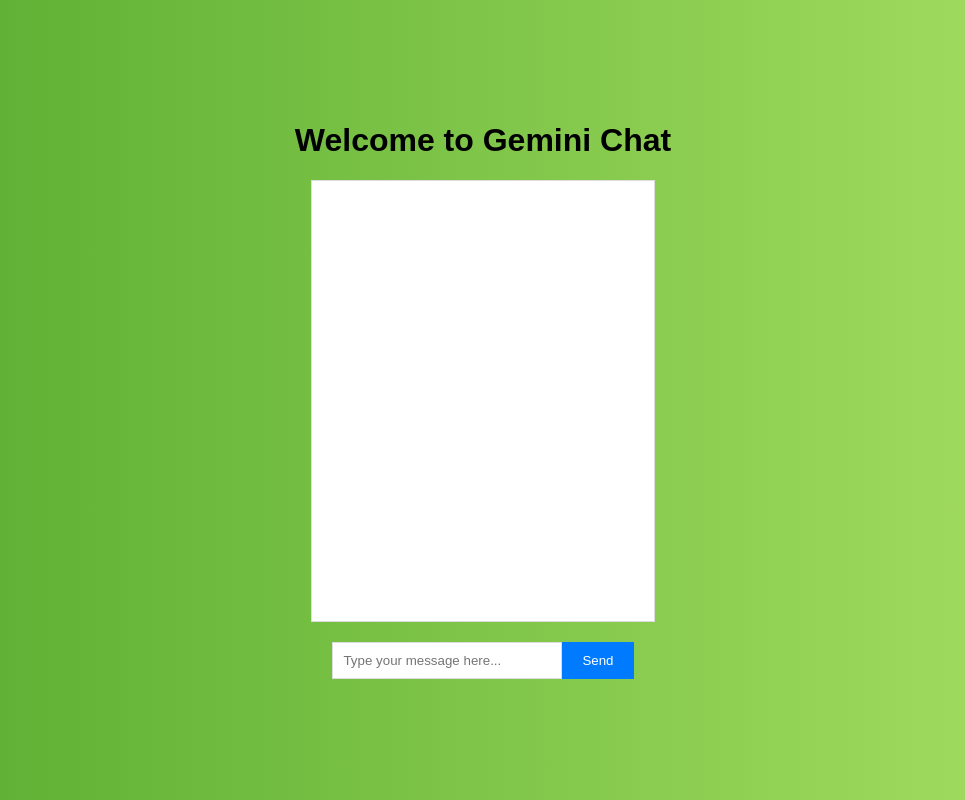
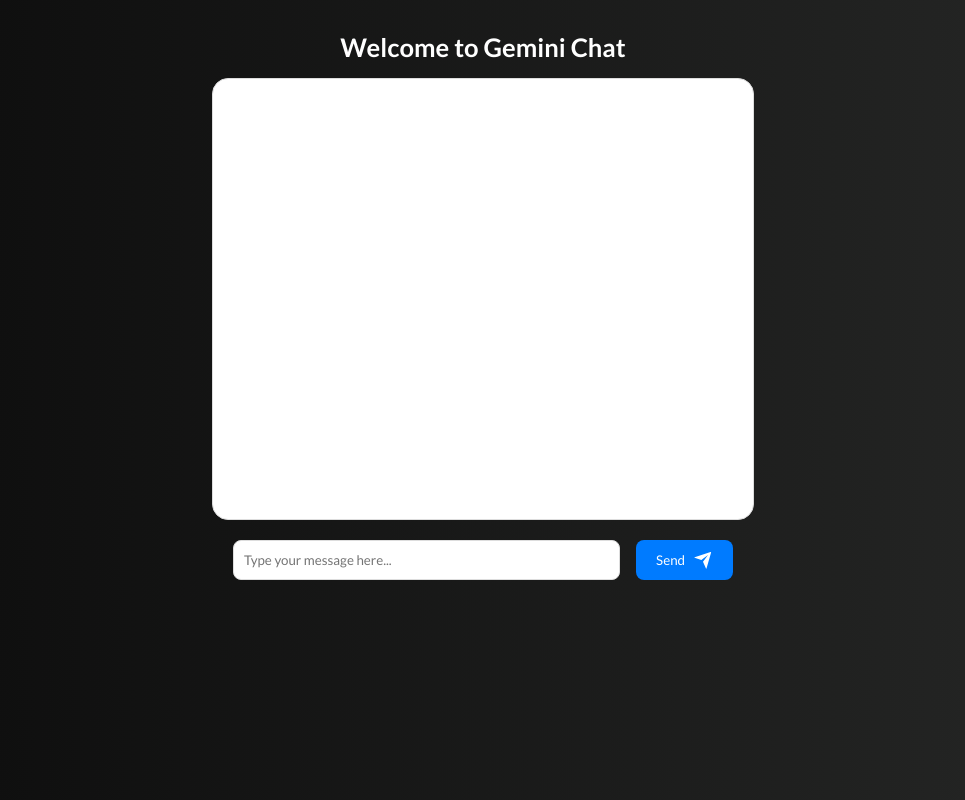
Before and after one commit to Sophyia7/gemini-python, a Flask app: page /chat in a window 1280 px wide. Shown: the whole page, without its empty margins (157-1122 px from the left). Run offline with Flask 3, Linux system fonts and the light colour scheme.

Commit message:
refactor: update chat app ui and clean up codebase

```diff
--- a/templates/chat.html
+++ b/templates/chat.html
@@ -1,42 +1,52 @@
 <!DOCTYPE html>
-<html>
+<html lang="en">
   <head>
-    <title>Chat</title>
-    <script src="https://ajax.googleapis.com/ajax/libs/jquery/3.5.1/jquery.min.js"></script>
+    <meta charset="UTF-8" />
+    <meta name="viewport" content="width=device-width, initial-scale=1.0" />
+    <title>Gemini Chat</title>
+    <!-- External CSS -->
+    <link rel="stylesheet" href="./styles.css" />
   </head>
-<body style="font-family: Arial, sans-serif; margin: 0; padding: 0; background: linear-gradient(to right, #56ab2f, #a8e063); height: 100vh; display: flex; justify-content: center; align-items: center;">
-    <div class="container">
+
+  <body>
+    <!-- Header -->
     <header>
       <h1>Welcome to Gemini Chat</h1>
     </header>
+
+    <!-- Main Content -->
     <main>
-            <div id="chatbox" class="chatbox" style="width: 80%; height: 400px; margin: 0 auto; padding: 20px; border: 1px solid #ddd; background-color: #fff; overflow-y: auto; display: flex; flex-direction: column; align-items: center;">
+      <!-- Chat Box to display conversation -->
+      <div id="chatbox" class="chatbox">
         <!-- Chat messages will be added here -->
       </div>
-            <form id="chatform" class="chatform" style="width: 80%; margin: 20px auto; display: flex; justify-content: center;">
-                <input type="text" id="message" name="message" placeholder="Type your message here..." style="width: 70%; padding: 10px; border: 1px solid #ddd;">
-                <input type="submit" value="Send" class="send-button" style="padding: 10px 20px; border: none; background-color: #007BFF; color: #fff; cursor: pointer;" onmouseover="this.style.backgroundColor='#0056b3';" onmouseout="this.style.backgroundColor='#007BFF';">
+
+      <!-- Chat Form for user input -->
+      <form id="chatform" class="chatform">
+        <input
+          type="text"
+          id="message"
+          name="message"
+          placeholder="Type your message here..."
+        />
+        <button type="submit" class="send-button">
+          <span>Send</span>
+          <svg
+            xmlns="http://www.w3.org/2000/svg"
+            viewBox="0 0 24 24"
+            fill="currentColor"
+          >
+            <path
+              d="M1.94607 9.31543C1.42353 9.14125 1.4194 8.86022 1.95682 8.68108L21.043 2.31901C21.5715 2.14285 21.8746 2.43866 21.7265 2.95694L16.2733 22.0432C16.1223 22.5716 15.8177 22.59 15.5944 22.0876L11.9999 14L17.9999 6.00005L9.99992 12L1.94607 9.31543Z"
+            ></path>
+          </svg>
+        </button>
       </form>
     </main>
-    </div>
-    <script>
-    $(document).ready(function(){
-        $('#chatform').on('submit', function(e){
-            e.preventDefault();
-            $.ajax({
-                type: 'POST',
-                url: '/chat',
-                data: {
-                    message: $('#message').val()
-                },
-                success: function(response){
-                    $('#chatbox').append('<p class="user-message" style="margin: 0 0 10px; text-align: center;">You: ' + $('#message').val() + '</p>');
-                    $('#chatbox').append('<p class="gemini-message" style="margin: 0 0 10px; text-align: center;">Gemini: ' + response.message + '</p>');
-                    $('#message').val('');
-                }
-            });
-        });
-    });
-    </script>
+
+    <!-- Scripts -->
+    <script src="https://ajax.googleapis.com/ajax/libs/jquery/3.5.1/jquery.min.js"></script>
+
+    <script src="./script.js"></script>
   </body>
 </html>
--- /dev/null
+++ b/templates/script.js
@@ -0,0 +1,25 @@
+$(document).ready(function () {
+  $('#chatform').on('submit', function (e) {
+    e.preventDefault();
+    $.ajax({
+      type: 'POST',
+      url: '/chat',
+      data: {
+        message: $('#message').val(),
+      },
+      success: function (response) {
+        $('#chatbox').append(
+          '<p class="user-message" style="margin: 0 0 10px; text-align: center;">You: ' +
+            $('#message').val() +
+            '</p>'
+        );
+        $('#chatbox').append(
+          '<p class="gemini-message" style="margin: 0 0 10px; text-align: center;">Gemini: ' +
+            response.message +
+            '</p>'
+        );
+        $('#message').val('');
+      },
+    });
+  });
+});
--- a/templates/styles.css
+++ b/templates/styles.css
@@ -1,20 +1,31 @@
-body {
-  font-family: Arial, sans-serif;
+@import url('https://fonts.googleapis.com/css2?family=Lato:ital,wght@0,100;0,300;0,400;0,700;0,900;1,100;1,300;1,400;1,700;1,900&display=swap');
+
+* {
   margin: 0;
   padding: 0;
-  background: linear-gradient(to right, #56ab2f, #a8e063);
-  height: 100vh;
-  display: flex;
-  justify-content: center;
-  align-items: center;
+  box-sizing: content-box;
+  font-family: 'Lato', sans-serif;
+}
+
+body {
+  padding: 1rem;
+  background: linear-gradient(to right, #0c0c0c, #262726);
+  color: white;
+}
+
+header {
+  text-align: center;
+  font-size: 0.8rem;
+  padding: 1rem 0;
 }
 
 #chatbox {
-  width: 80%;
+  max-width: 500px;
   height: 400px;
   margin: 0 auto;
   padding: 20px;
   border: 1px solid #ddd;
+  border-radius: 1rem;
   background-color: #fff;
   overflow-y: auto;
   display: flex;
@@ -23,27 +34,38 @@
 }
 
 #chatform {
-  width: 80%;
+  max-width: 500px;
   margin: 20px auto;
   display: flex;
   justify-content: center;
+  gap: 1rem;
 }
 
-#chatform input[type="text"] {
-  width: 70%;
+#chatform input[type='text'] {
+  width: 100%;
   padding: 10px;
   border: 1px solid #ddd;
+  border-radius: 0.5rem;
 }
 
-#chatform input[type="submit"] {
+.send-button {
   padding: 10px 20px;
   border: none;
-  background-color: #007BFF;
+  border-radius: 0.5rem;
+  background-color: #007bff;
   color: #fff;
   cursor: pointer;
+  display: flex;
+  align-items: center;
+  gap: 0.5rem;
 }
 
-#chatform input[type="submit"]:hover {
+.send-button svg {
+  width: 20px;
+  height: 20px;
+}
+
+.send-button:hover {
   background-color: #0056b3;
 }
 
```
Lines whose indentation alone changed are shown as unchanged.
